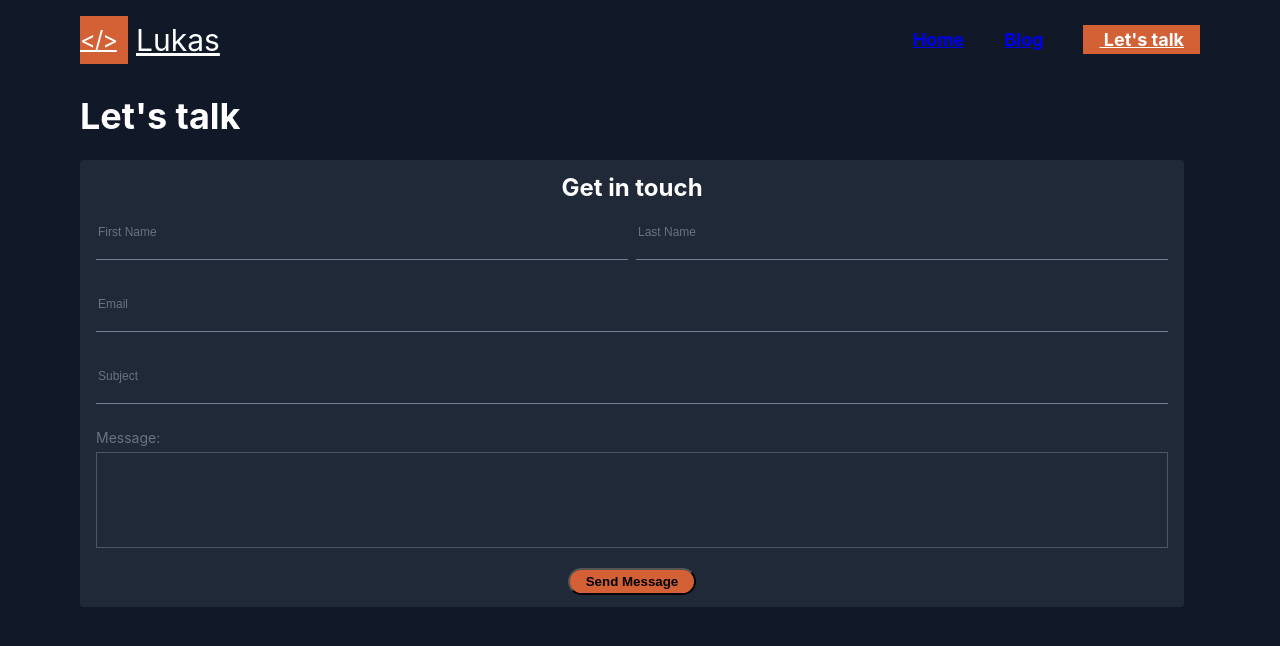
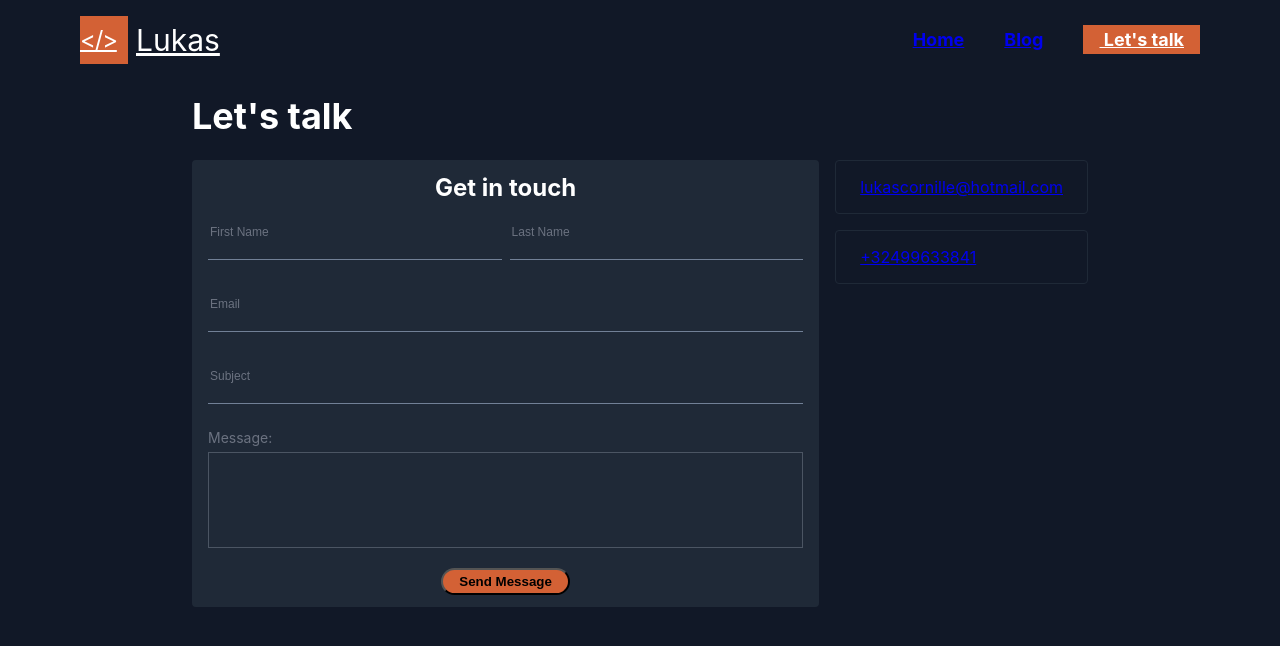
Before and after one commit to Klukies/lukas-cornille-nuxt, a Nuxt app: page /contact in a window 1280 px wide. Shown: the top 646 px of the page. Built offline with nearby package versions, Linux system fonts and the light colour scheme.

Commit message:
Add info blocks on contact page

```diff
--- a/components/Contact/Info.vue
+++ b/components/Contact/Info.vue
@@ -1,13 +1,44 @@
 <template>
-  <div></div>
+  <a :href="isPhone ? `tel:${info}` : `mailto:${info}`">
+    <slot />
+    {{ info }}
+  </a>
 </template>
 
 <script lang="ts">
 import { defineComponent } from '@vue/composition-api';
 
 export default defineComponent({
-  props: {},
+  props: {
+    info: {
+      type: String,
+      required: true,
+    },
+    isPhone: {
+      type: Boolean,
+      required: true,
+      default: false,
+    },
+  },
 
-  setup() {},
+  setup(props) {
+    return { props };
+  },
 });
 </script>
+
+<style scoped>
+a {
+  @apply flex items-center border border-gray-800 border-solid px-6 py-4 mb-4;
+  border-radius: 0.25rem;
+}
+
+a:hover,
+a:active {
+  @apply border-orange-700;
+}
+
+svg {
+  @apply w-6 h-6 mr-4;
+}
+</style>
--- a/pages/contact/index.vue
+++ b/pages/contact/index.vue
@@ -1,11 +1,18 @@
 <template>
   <main>
     <section class="contact">
-      <h1>Let's talk</h1>
-      <div>
-        <Form />
-        <div>
-          <Info />
+      <div class="contact-info">
+        <h1>Let's talk</h1>
+        <div class="contact-body">
+          <div class="info">
+            <Info info="lukascornille@hotmail.com">
+              <EmailLogo />
+            </Info>
+            <Info info="+32499633841" :is-phone="true">
+              <PhoneLogo />
+            </Info>
+          </div>
+          <Form />
         </div>
       </div>
     </section>
@@ -14,11 +21,13 @@
 
 <script lang="ts">
 import { defineComponent } from '@vue/composition-api';
-import Info from '../../components/Contact/Info.vue';
-import Form from '../../components/Contact/Form.vue';
+import Info from '~/components/Contact/Info.vue';
+import Form from '~/components/Contact/Form.vue';
+import EmailLogo from '~/assets/icons/mail.svg';
+import PhoneLogo from '~/assets/icons/phone.svg';
 
 export default defineComponent({
-  components: { Form, Info },
+  components: { Form, Info, EmailLogo, PhoneLogo },
   setup() {},
 });
 </script>
@@ -31,4 +40,18 @@ export default defineComponent({
 .contact h1 {
   @apply text-4xl mb-6;
 }
+
+@screen sm {
+  .contact-info {
+    @apply max-w-4xl mx-auto;
+  }
+
+  .contact-body {
+    @apply flex flex-row-reverse justify-center;
+  }
+
+  .info {
+    @apply flex-grow-0;
+  }
+}
 </style>
```
Also changed, not shown: assets/icons/mail.svg (added), assets/icons/phone.svg (added).
